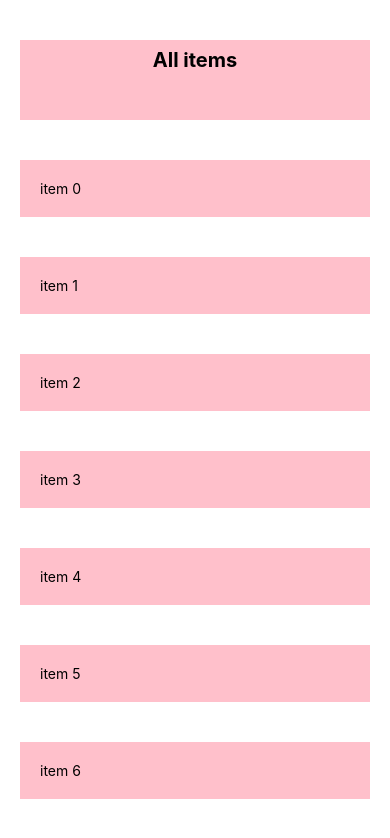
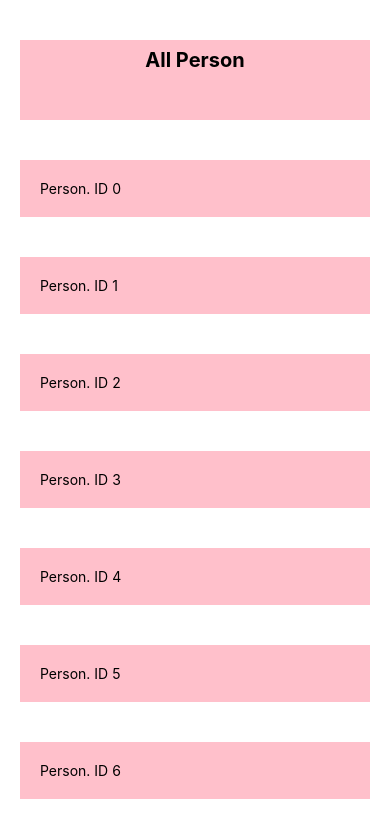
Before and after one commit to smhabibjr/StickerSmash, a React Native app: screen / in a window 390 px wide. Shown: the top 838 px of the page. Built offline with nearby package versions, Linux system fonts and the light colour scheme.

Commit message:
add delete functionality using array filter

```diff
--- a/App.js
+++ b/App.js
@@ -3,42 +3,46 @@ import {  StyleSheet, Text, View, FlatList, TouchableOpacity, Button } from 'rea
 
 export default function App() {
 
-  const [personName  , setName ]  = useState("");
+  const [notifiy  , changeNotify ]  = useState("");
+  const [person, setPerson] = useState([
+    { name: "Person", id :  0 },
+    { name: "Person", id :  1 },
+    { name: "Person", id :  2 },
+    { name: "Person", id :  3 },
+    { name: "Person", id :  4 },
+    { name: "Person", id :  5 },
+    { name: "Person", id :  6 },
+    { name: "Person", id :  7 },
+    { name: "person", id :  8 }
+  ])
 
-  const changeNameF = (itemIndex) => {
-    setName(`Item ${itemIndex} has been clicked`);
+  const changeNameF = (personID) => {
+    setPerson((previousPersons) => {
+      return previousPersons.filter(previousPerson => previousPerson.id != personID )
+    })
+
+    changeNotify(`Person ID ${personID} has been removed`);
+
   }
-
-  const [person, setPerson] = useState([
-    { name: "item",  id : 1},
-    { name: "item", id :  2 },
-    { name: "item", id :  3 },
-    { name: "item", id :  4 },
-    { name: "item", id :  5 },
-    { name: "item", id :  6 },
-    { name: "item", id :  7 },
-    { name: "item", id :  8 },
-    { name: "item", id :  9 }
-  ])
 
   return (
     <View style={styles.container}>
       <View style={styles.navbar}>
-        <Text style={styles.boldText}> All items </Text>
+        <Text style={styles.boldText}> All Person </Text>
       </View>
 
       <View style={styles.navbar}>
-        <Text style={styles.disply}> {personName} </Text>
+        <Text style={styles.disply}> {notifiy} </Text>
       </View>
 
       <FlatList
         data={person}
         renderItem={({item, index}) => (
-          <TouchableOpacity onPress={() => changeNameF(index)}>
-            <Text style={styles.item}>{item.name} {index} </Text>
+          <TouchableOpacity onPress={() => changeNameF(item.id)}>
+            <Text style={styles.item}>{item.name}. ID {item.id} </Text>
           </TouchableOpacity>
         )}
-        keyExtractor={item => item.id}
+        keyExtractor={(item) => item.id}
       />
     </View>
   );
```
